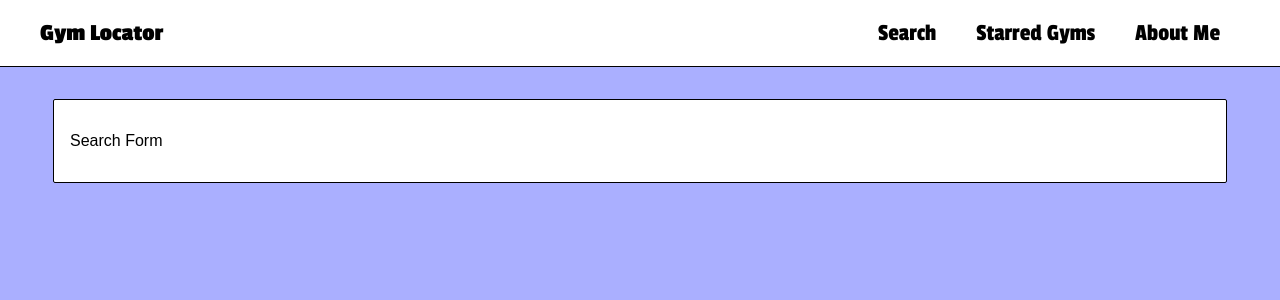
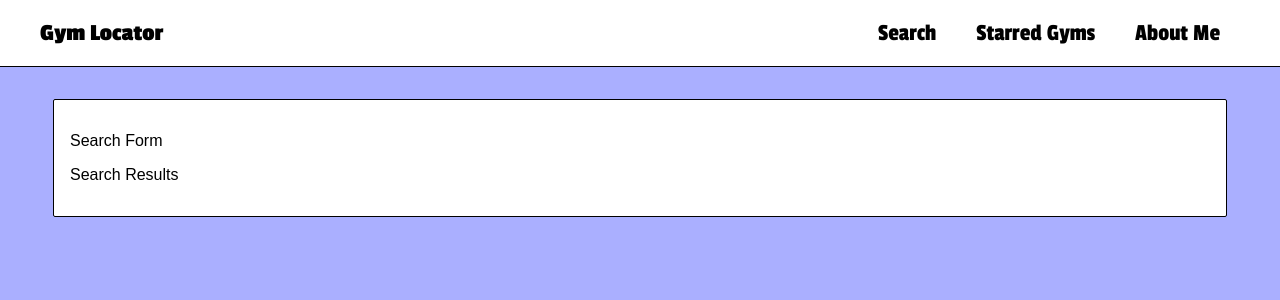
Before and after one commit to Jschles1/gym-locator, a React (Create React App) app: page / in a window 1280 px wide. Shown: the top 300 px of the page. Built offline with nearby package versions, Linux system fonts and the light colour scheme.

Commit message:
Created Results component & imported into App

```diff
--- a/src/App.js
+++ b/src/App.js
@@ -3,6 +3,7 @@ import './App.css';
 
 import Navbar from './components/Navbar';
 import Search from './components/Search';
+import Results from './components/Results';
 
 class App extends Component {
   render() {
@@ -11,6 +12,7 @@ class App extends Component {
         <Navbar />
         <div className="container-main">
           <Search />
+          <Results />
         </div>
       </div>
     );
--- /dev/null
+++ b/src/components/Results.js
@@ -0,0 +1,6 @@
+import React, { Component } from 'react';
+
+const Results = (props) =>
+  <p>Search Results</p>
+
+export default Results;
```
